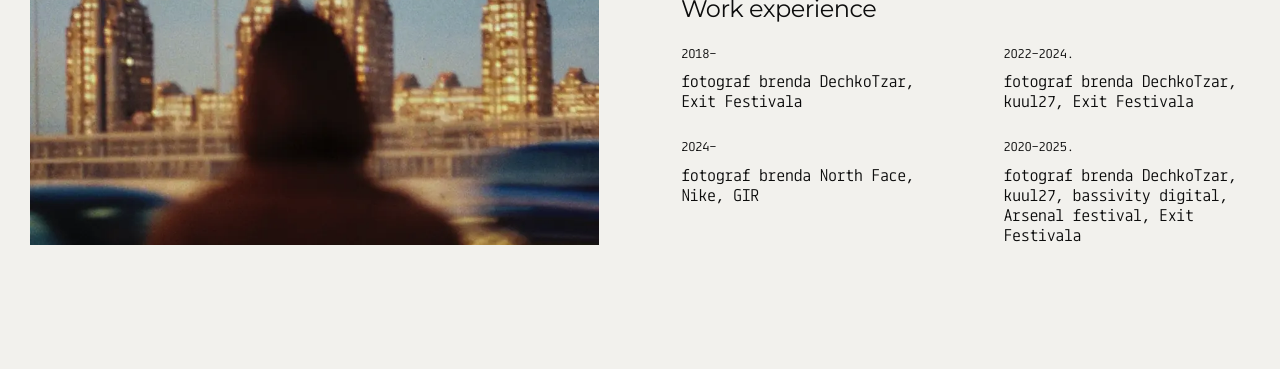
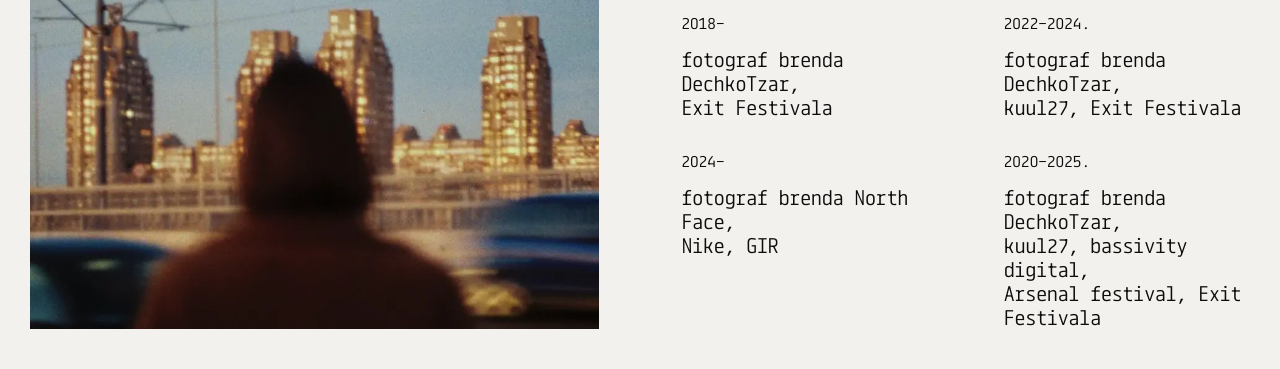
Before and after one commit to boriskreppo/matija-borbelj, a website: page about.html in a window 1280 px wide. Shown: the part 431-800 px from the top of the page. Drawn offline with Linux system fonts and the light colour scheme.

Commit message:
Optimize about layout to fill exactly 100vh on desktop using flex stretching without shrinking text

```diff
--- a/css/style.css
+++ b/css/style.css
@@ -197,8 +197,12 @@ a {
    ABOUT
    ════════════════════════════════════════════════════════════ */
 .page-about {
-  min-height: 100dvh;
+  height: 100dvh;
+  box-sizing: border-box;
+  display: flex;
+  flex-direction: column;
   padding: 0 var(--pad) var(--pad);
+  overflow: hidden;
 }
 
 .about-logo {
@@ -218,27 +222,32 @@ a {
 
 .about-intro {
   max-width: 65vw;
-  margin-top: clamp(25px, 4vh, 45px);
+  margin-top: 45px;
   /* Figma: top 195 (40 + 110 logo + 45) */
 }
 
 .about-intro p+p {
-  margin-top: clamp(12px, 1.8vh, 24px);
+  margin-top: 24px;
 }
 
 .about-grid {
+  flex: 1;
+  min-height: 0;
   display: grid;
   grid-template-columns: 1fr 1fr;
   gap: 0 6.4vw;
-  /* img ends 950, right col starts 1074 */
-  margin-top: clamp(35px, 5vh, 71px);
-  /* Figma: img top 434 */
+  margin-top: 40px;
+  margin-bottom: 10px;
+}
+
+.about-media {
+  height: 100%;
+  min-height: 0;
 }
 
 .about-img {
   width: 100%;
-  max-height: 38vh;
-  aspect-ratio: 920 / 616;
+  height: 100%;
   object-fit: cover;
 }
 
@@ -246,13 +255,15 @@ a {
   display: flex;
   flex-direction: column;
   justify-content: flex-end;
+  height: 100%;
+  min-height: 0;
 }
 
 .about-subtitle {
   font-family: var(--font-sans);
   font-weight: 400;
-  font-size: clamp(24px, 1.8vw, 32px);
-  line-height: 1.1;
+  font-size: 32px;
+  line-height: 32px;
   letter-spacing: -0.02em;
 }
 
@@ -262,21 +273,20 @@ a {
   grid-template-rows: auto auto;
   grid-auto-flow: column;
   /* DOM order is column-major (matches mobile) */
-  gap: clamp(20px, 3.5vh, 40px) 5.9vw;
-  margin-top: clamp(20px, 3vh, 39px);
-  /* subtitle 739+32 → labels 802 */
+  gap: 30px 5.9vw;
+  margin-top: 30px;
 }
 
 .exp-label {
-  font-size: clamp(13px, 0.9vw, 16px);
-  line-height: 1.2;
+  font-size: 16px;
+  line-height: 24px;
   letter-spacing: -0.06em;
 }
 
 .exp-body {
-  margin-top: clamp(8px, 1.2vh, 16px);
-  font-size: clamp(16px, 1.1vw, 20px);
-  line-height: 1.25;
+  margin-top: 12px;
+  font-size: 20px;
+  line-height: 24px;
   letter-spacing: -0.06em;
 }
 
@@ -528,6 +538,9 @@ a {
 
   /* ── about ── */
   .page-about {
+    height: auto;
+    display: block;
+    overflow: visible;
     padding: 71px var(--pad-m) 60px;
   }
 
```
